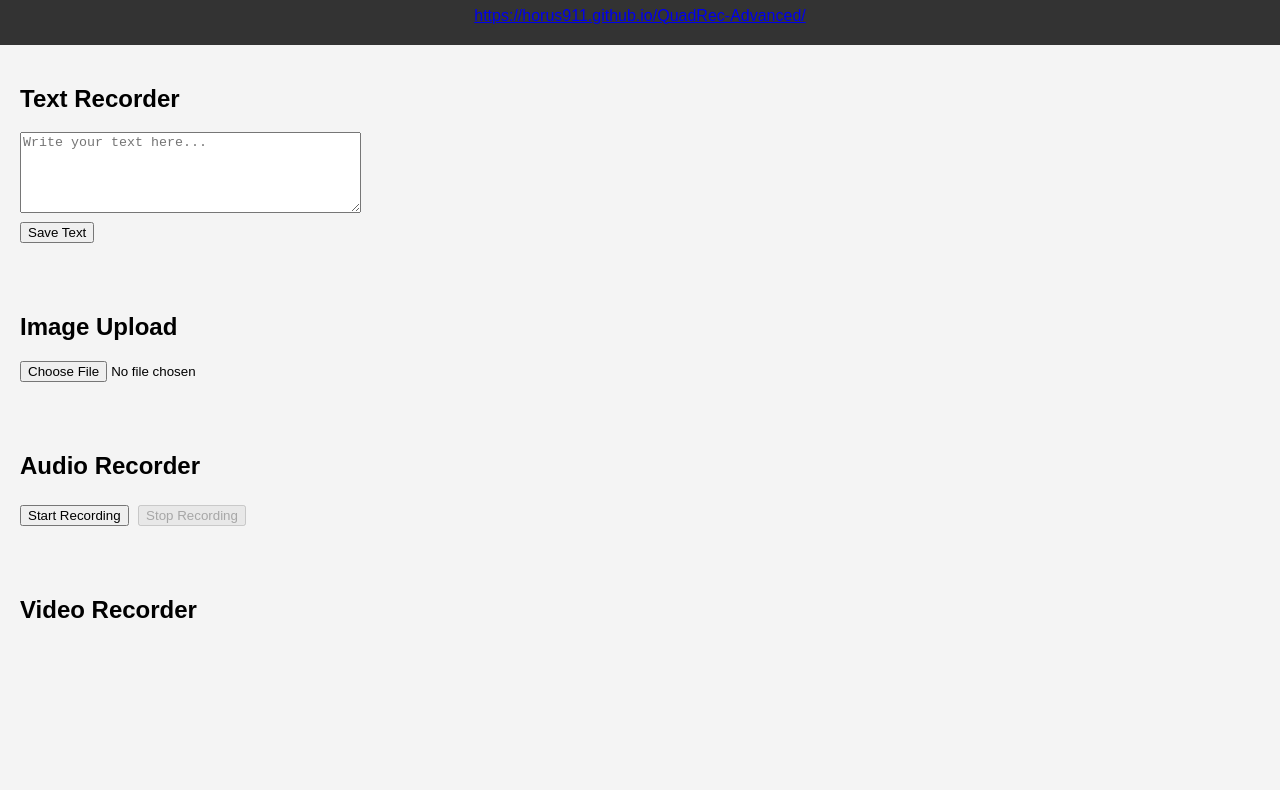
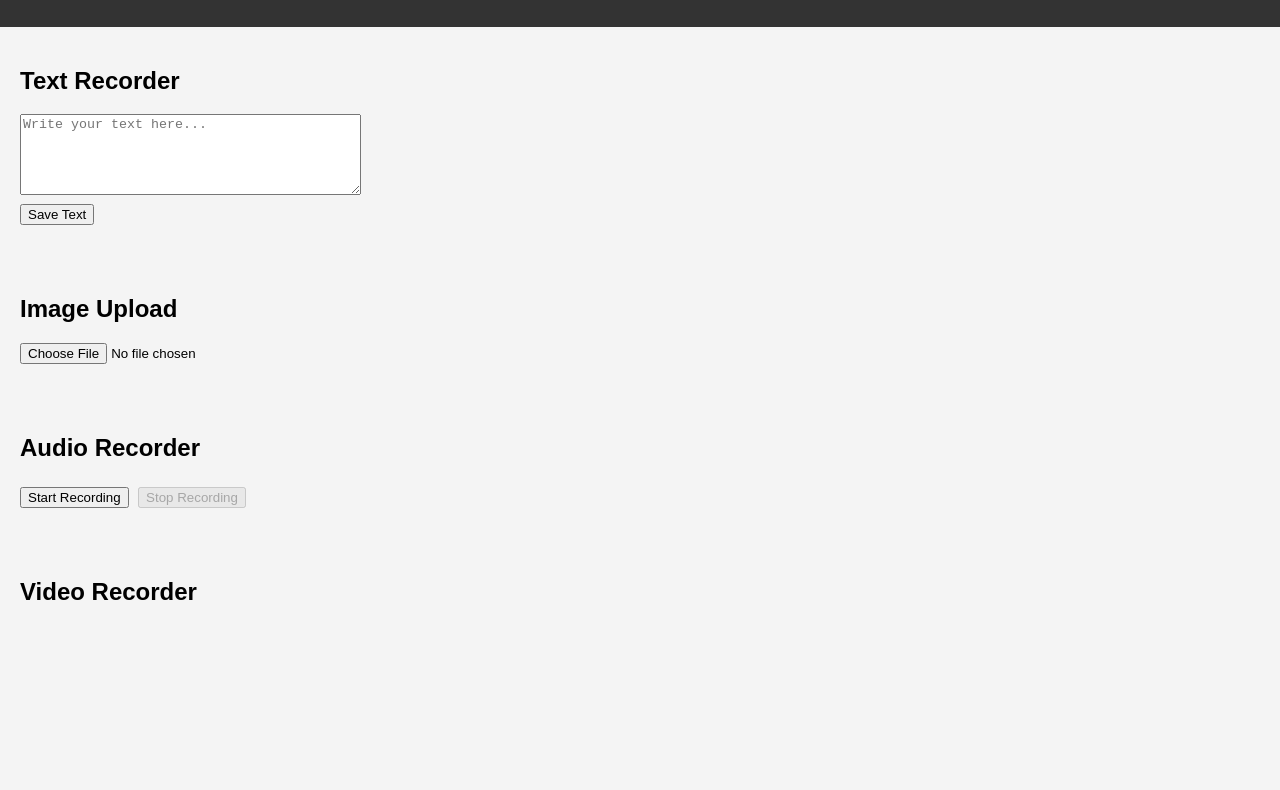
Before and after one commit to horus911/QuadRec-Advanced, a plain HTML site: page index.html in a window 1280 px wide. Shown: the part 112-902 px from the top of the page. Drawn offline with Linux system fonts and the light colour scheme.

Commit message:
Update index.html

```diff
--- a/index.html
+++ b/index.html
@@ -11,7 +11,7 @@
   <header>
     <img src="assets/images/quadrec_logo.png" alt="QuadRec Logo" class="logo" />
     <h1>QuadRec Advanced Recorder</h1>
-    <a href="/">https://horus911.github.io/QuadRec-Advanced/</a>
+
   </header>
 
   <section>
```
